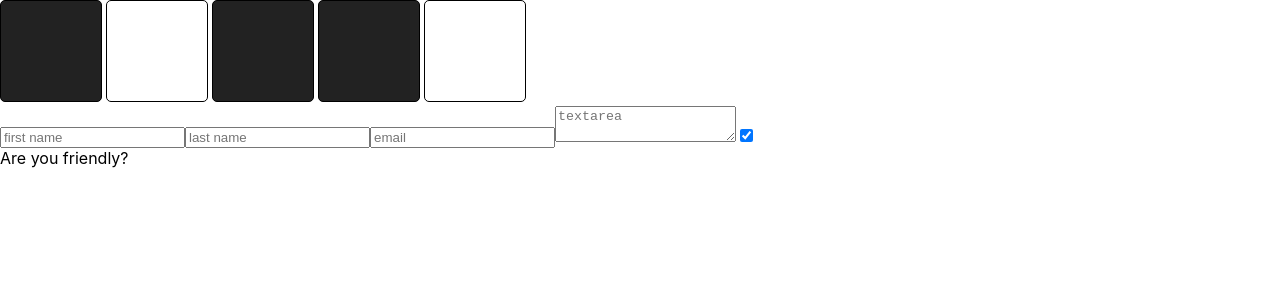
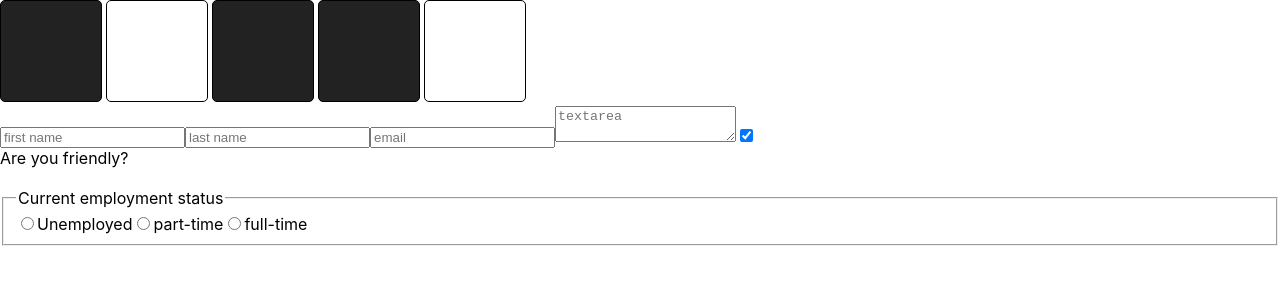
Before and after one commit to irenecoder/React-tutorial, a React (Create React App) app: page / in a window 1280 px wide. Shown: the top 300 px of the page. Built offline with nearby package versions, Linux system fonts and the light colour scheme.

Commit message:
radio buttons

```diff
--- a/src/components/Form/Form.js
+++ b/src/components/Form/Form.js
@@ -2,9 +2,9 @@
 
 export default function Form(){
     const [formData,setFormData] = React.useState({
-        firstName:"",lastName:"",email:"",comments:"",isFriendly:true
+        firstName:"",lastName:"",email:"",comments:"",isFriendly:true,employment:""
     })
-    console.log(formData)
+    console.log(formData.employment)
     function handleChange(event){
         const {name, value,type,checked} = event.target
         setFormData(prevFormData=>{
@@ -50,10 +50,49 @@
                 <input
                 type = "checkbox"
                 id="isFriendly"
+                onChange ={handleChange}
                 checked={formData.isFriendly}
                 />
                 <br></br>
                 <label htmlFor="isFriendly">Are you friendly?</label>
+                <br />
+                <br />
+                <fieldset>
+                    <legend>Current employment status</legend>
+
+                    <input
+                    type="radio"
+                    id="unemployed"
+                    name="employment"
+                    value="unemployed"
+                    onChange ={handleChange}
+                    checked={formData.employment ==="unemployed"}
+                    />
+
+                    <label htmlFor="unemployed">Unemployed</label>
+
+                    <input
+                    type="radio"
+                    id="part-time"
+                    name="employment"
+                    value="part-time"
+                    onChange ={handleChange}
+                    checked={formData.employment ==="part-time"}
+                    />
+
+                    <label htmlFor="part-time">part-time</label>
+
+                    <input
+                    type="radio"
+                    id="full-time"
+                    name="employment"
+                    value = "full-time"
+                    onChange ={handleChange}
+                    checked={formData.employment ==="full-time"}
+                    />
+
+                    <label htmlFor="full-time">full-time</label>
+                </fieldset>
             </form>
 
         )
```
